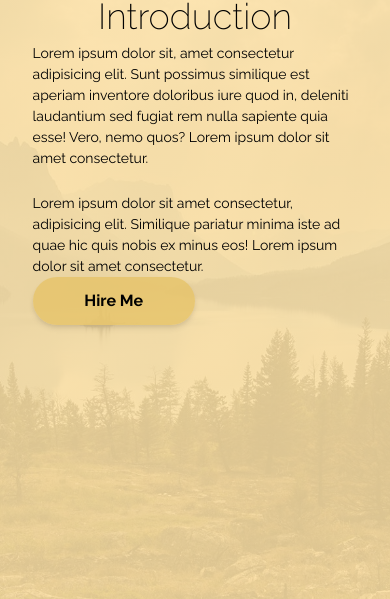
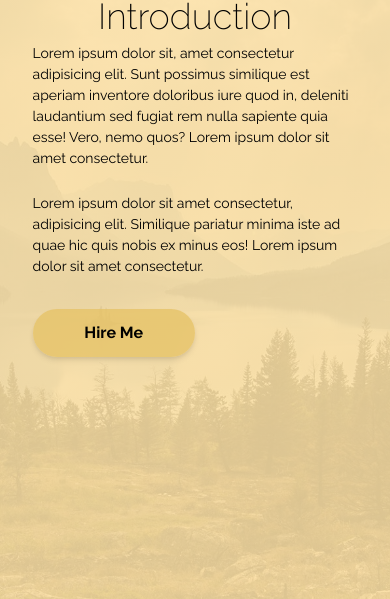
Before and after one commit to JsnSwny/photographer-mock, a website: page index.html in a window 390 px wide. Shown: the part 1003-1602 px from the top of the page. Drawn offline with Linux system fonts and the light colour scheme.

Commit message:
Fixed margin for hire button on mobile

```diff
--- a/index.html
+++ b/index.html
@@ -41,7 +41,7 @@
                 <p class="text-sm sm:text-base ">Lorem ipsum dolor sit, amet consectetur adipisicing elit. Sunt possimus similique est aperiam inventore doloribus iure quod in, deleniti laudantium sed fugiat rem nulla sapiente quia esse! Vero, nemo quos? Lorem ipsum dolor sit amet consectetur.</p>
                 <br>
                 <p class="text-sm sm:text-base ">Lorem ipsum dolor sit amet consectetur, adipisicing elit. Similique pariatur minima iste ad quae hic quis nobis ex minus eos! Lorem ipsum dolor sit amet consectetur.</p>
-                <button class="hire-btn focus:outline-none py-3 sm:py-4 sm:mt-8 w-1/2 md:w-3/4 lg:w-1/2 text-base sm:text-lg font-bold shadow-md self-start">Hire Me</button>
+                <button class="hire-btn focus:outline-none py-3 sm:py-4 mt-8 w-1/2 md:w-3/4 lg:w-1/2 text-base sm:text-lg font-bold shadow-md self-start">Hire Me</button>
             </div>
 
             <div class="relative">
```
